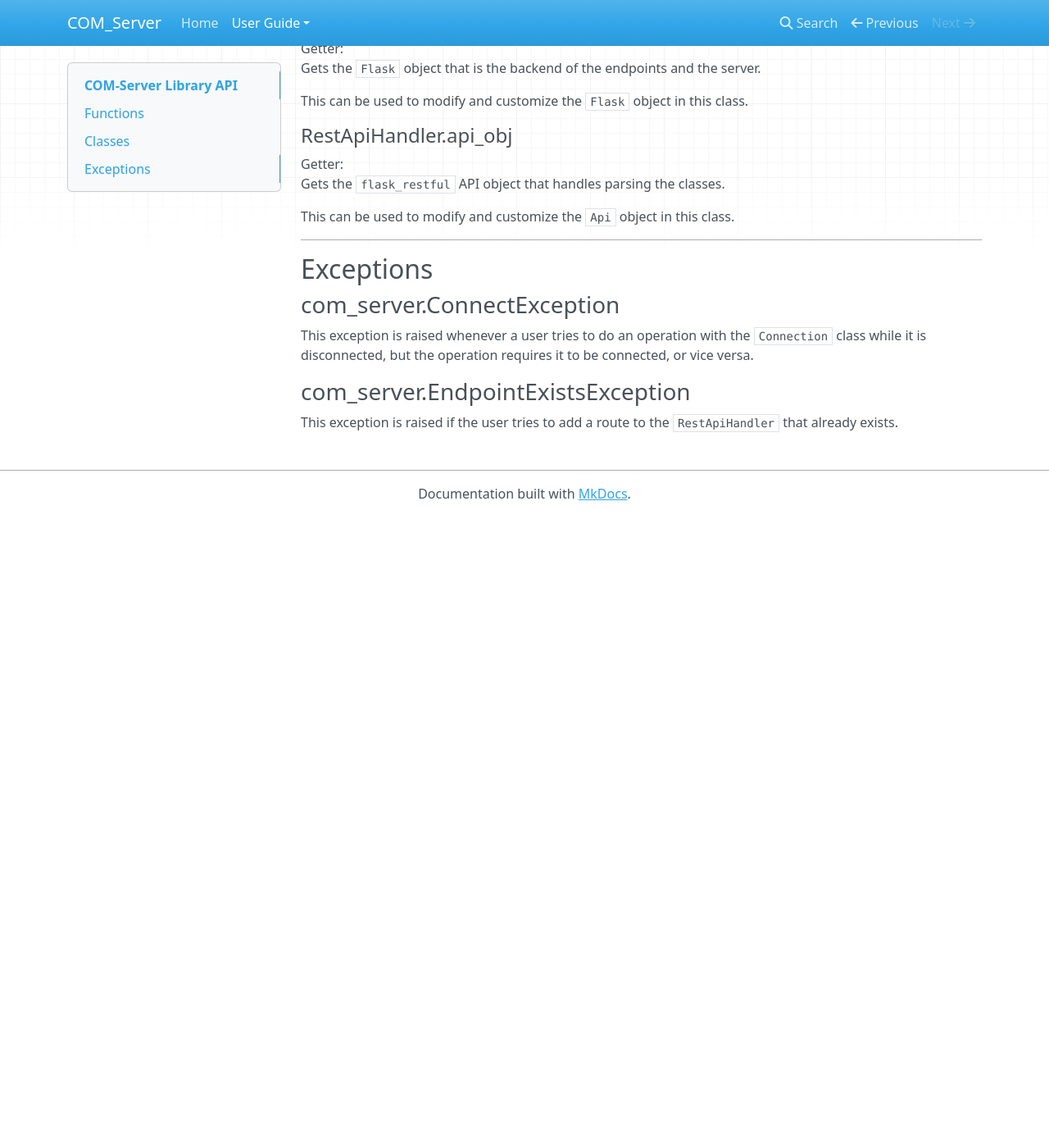
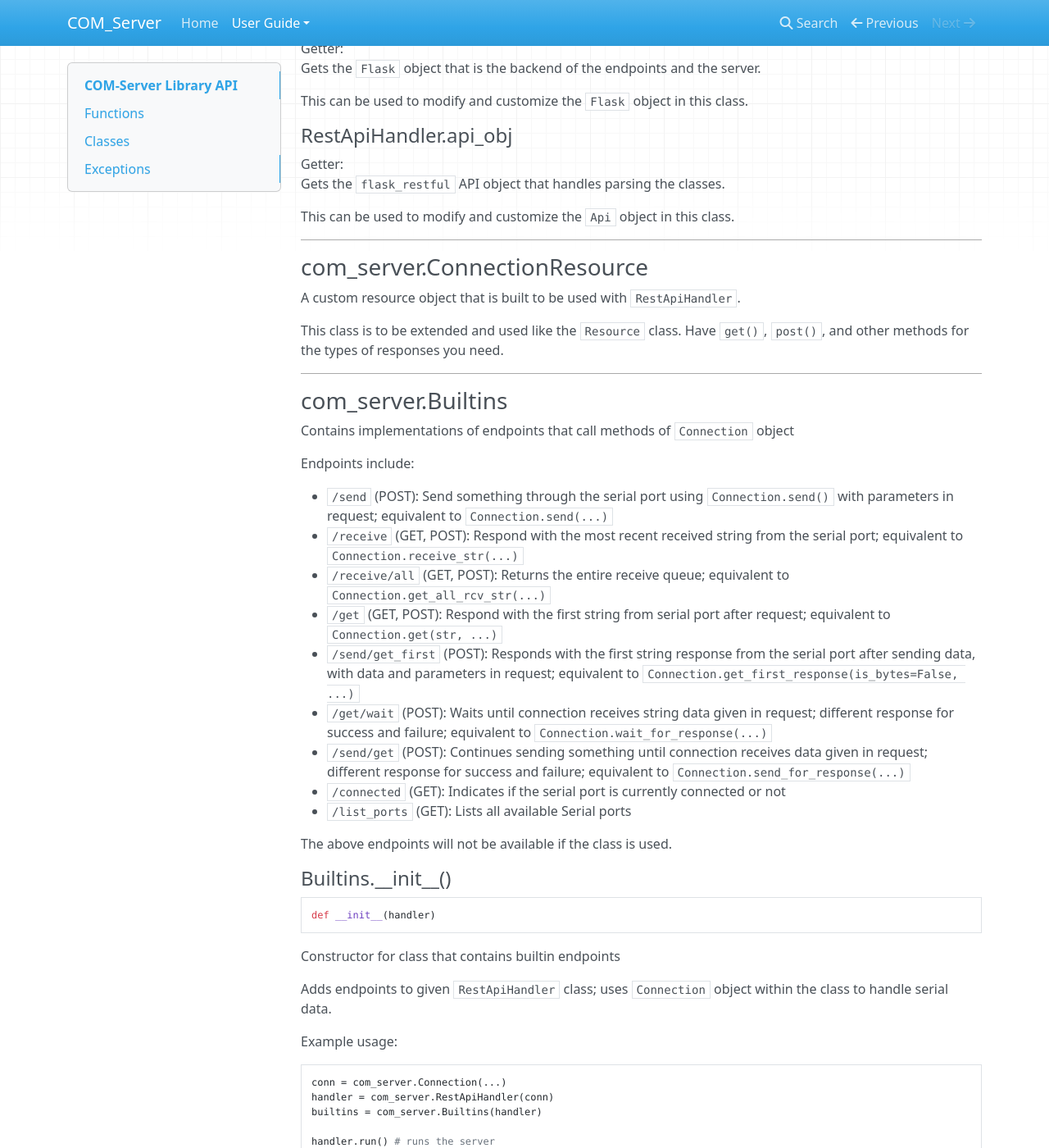
Before and after one commit to jonathanhliu21/COM-Server, an MkDocs documentation site: the page built from docs/en/docs/guide/library-api.md, in a window 1280 px wide and 1400 px high, scrolled down 14726 px. Shown: the whole window at 82% size. Built offline with MkDocs 1.6.1, drawn with Linux system fonts in a browser that asks for light colours; nearby versions of some CDN libraries; before the commit the page ends 15356 px from its top, so only the background shows below that; some of the changed text lies outside the part shown.

Commit message:
add builtins and connectionresource

````diff
--- a/docs/en/docs/guide/library-api.md
+++ b/docs/en/docs/guide/library-api.md
@@ -744,6 +744,60 @@ This can be used to modify and customize the `Api` object in this class.
 
 ---
 
+### com_server.ConnectionResource
+
+A custom resource object that is built to be used with `RestApiHandler`.
+
+This class is to be extended and used like the `Resource` class.
+Have `get()`, `post()`, and other methods for the types of responses you need.
+
+---
+
+### com_server.Builtins
+
+Contains implementations of endpoints that call methods of `Connection` object
+
+Endpoints include:
+
+- `/send` (POST): Send something through the serial port using `Connection.send()` with parameters in request; equivalent to `Connection.send(...)`
+- `/receive` (GET, POST): Respond with the most recent received string from the serial port; equivalent to `Connection.receive_str(...)`
+- `/receive/all` (GET, POST): Returns the entire receive queue; equivalent to `Connection.get_all_rcv_str(...)`
+- `/get` (GET, POST): Respond with the first string from serial port after request; equivalent to `Connection.get(str, ...)`
+- `/send/get_first` (POST): Responds with the first string response from the serial port after sending data, with data and parameters in request; equivalent to `Connection.get_first_response(is_bytes=False, ...)`
+- `/get/wait` (POST): Waits until connection receives string data given in request; different response for success and failure; equivalent to `Connection.wait_for_response(...)`
+- `/send/get` (POST): Continues sending something until connection receives data given in request; different response for success and failure; equivalent to `Connection.send_for_response(...)`
+- `/connected` (GET): Indicates if the serial port is currently connected or not
+- `/list_ports` (GET): Lists all available Serial ports
+
+The above endpoints will not be available if the class is used.
+
+#### Builtins.\_\_init\_\_()
+
+```py
+def __init__(handler)
+```
+
+Constructor for class that contains builtin endpoints
+
+Adds endpoints to given `RestApiHandler` class;
+uses `Connection` object within the class to handle
+serial data.
+
+Example usage:
+```py
+conn = com_server.Connection(...)
+handler = com_server.RestApiHandler(conn)
+builtins = com_server.Builtins(handler)
+
+handler.run() # runs the server
+```
+
+Parameters:
+
+- `api`: The `RestApiHandler` class that this class should wrap around
+
+---
+
 ## Exceptions
 
 ### com_server.ConnectException
````
